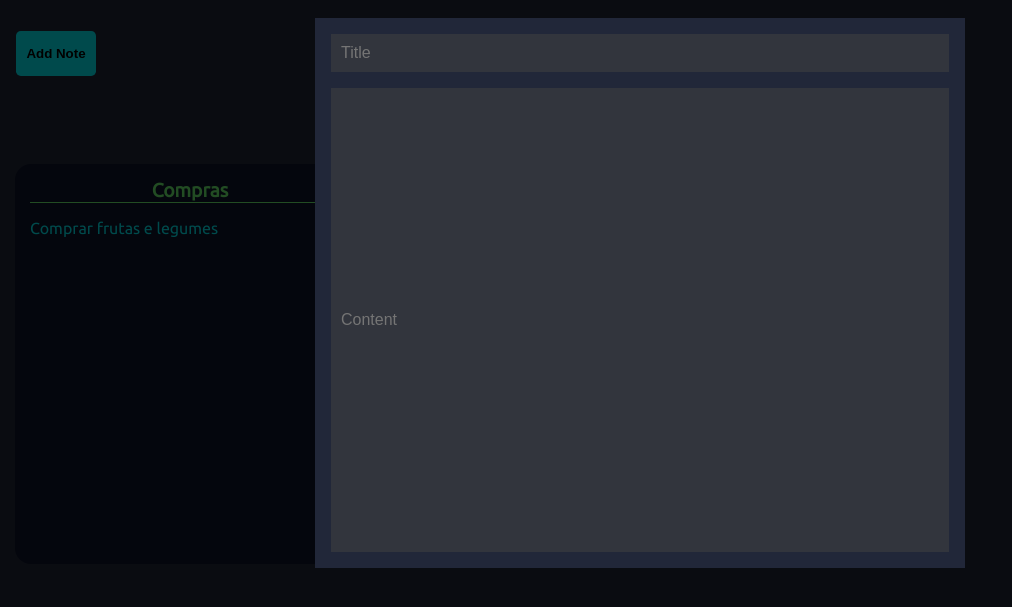
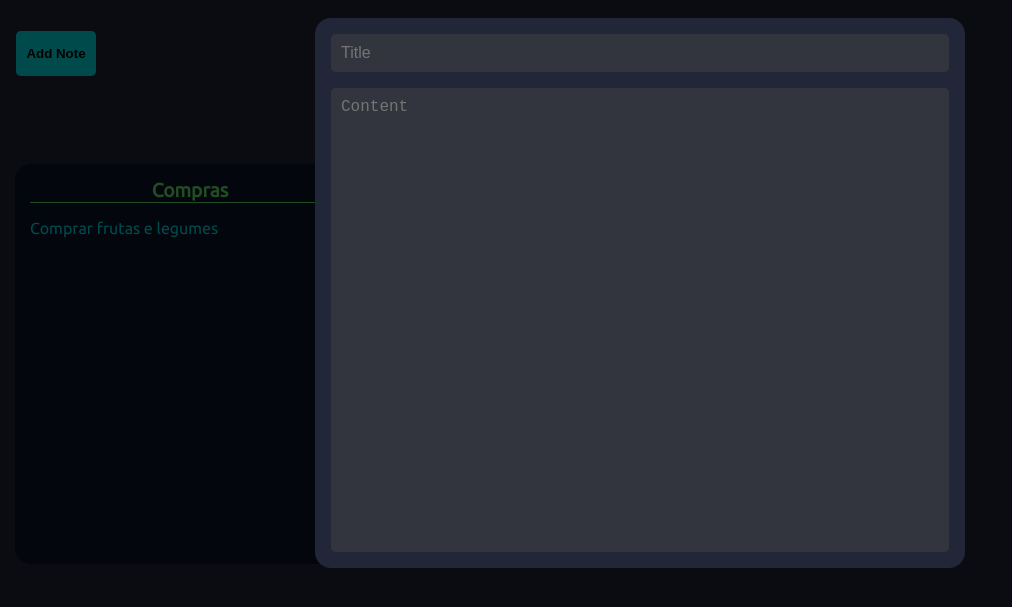
Before and after one commit to AlexJr22/My-Note-App, a website with bundled scripts: page index.html in a window 1280 px wide. Shown: the part 107-714 px from the top of the page, without its empty margins (0-1012 px from the left). Built offline with nearby package versions, Linux system fonts and the light colour scheme.

Commit message:
updating section#newNote

```diff
--- a/index.html
+++ b/index.html
@@ -19,12 +19,13 @@
                     placeholder="Title"
                 />
 
-                <input
+                <textarea
+                    name="content"
+                    placeholder="Content"
                     id="content"
-                    name="content"
-                    type="text"
-                    placeholder="Content"
-                />
+                    cols="30"
+                    rows="10"
+                ></textarea>
             </section>
         </div>
 
--- a/src/css/newNote/newNote.scss
+++ b/src/css/newNote/newNote.scss
@@ -28,9 +28,10 @@ $color2: #73ff76;
         text-align: center;
 
         padding: 1rem;
+        gap: 1rem;
 
-        gap: 1rem;
-        input[type="text"] {
+        border-radius: 1rem;
+        input[type="text"], #content {
             width: 100%;
             outline: none;
             font-size: 16px;
@@ -38,10 +39,12 @@ $color2: #73ff76;
             background-color: #32353d;
             border: none;
             padding: 10px;
+            border-radius: 0.3rem;
         }
 
         #content {
             height: 100%;
+            resize: none;
         }
     }
 }
```
Also changed, not shown: src/css/newNote/newNote.css, 1 other file.
